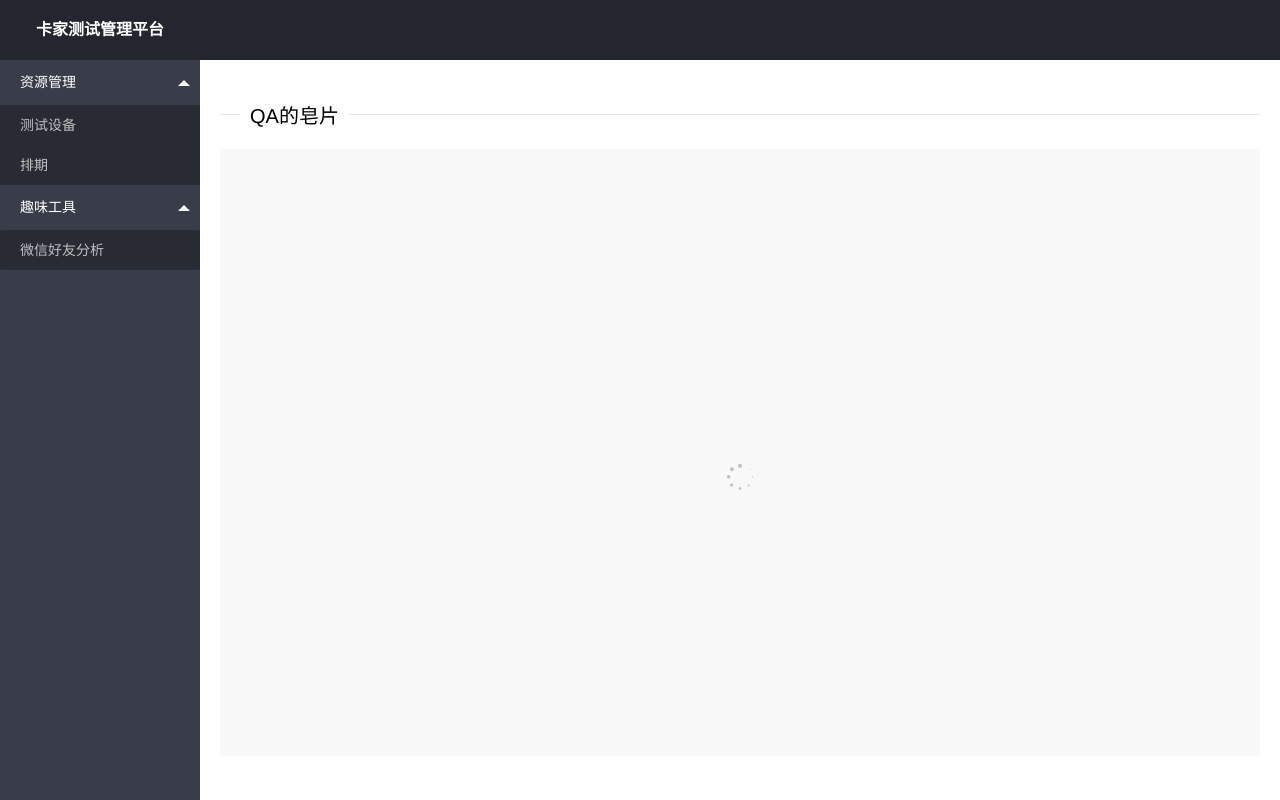
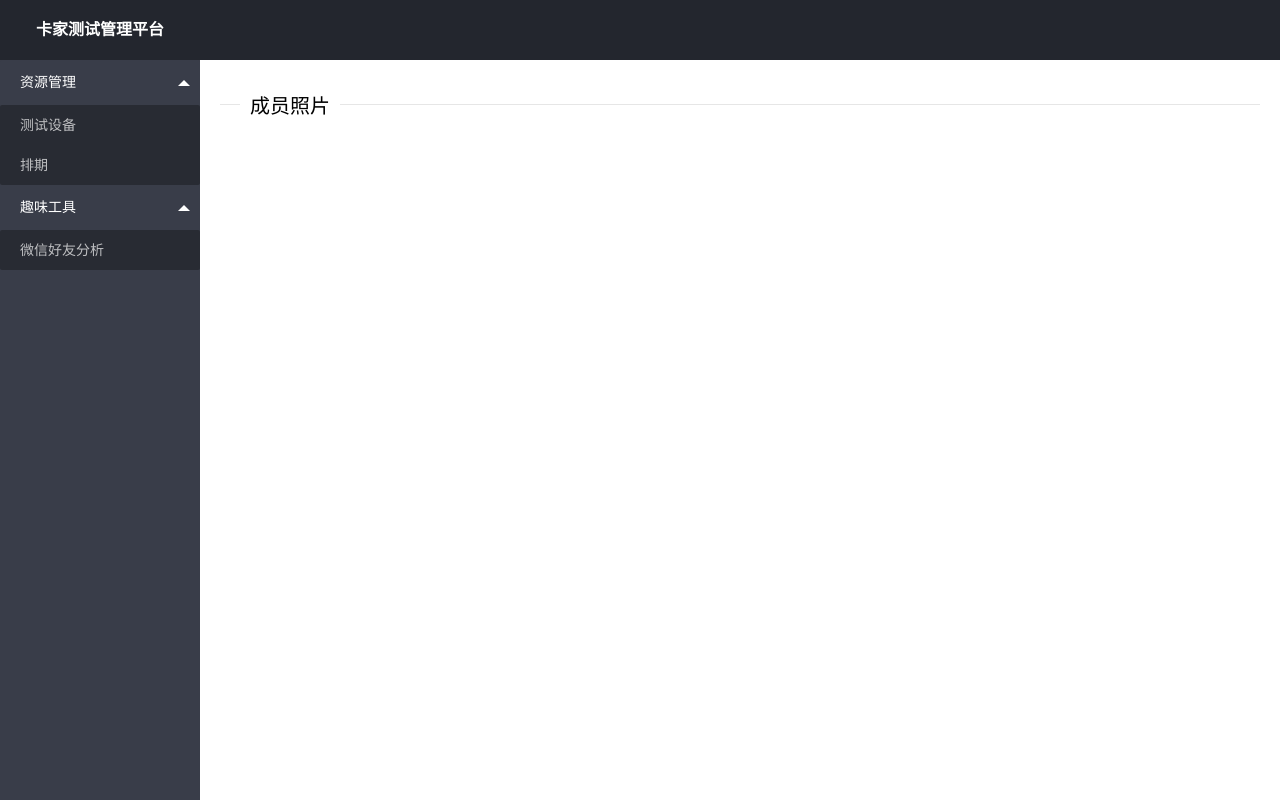
Before and after one commit to truckhome-test-dev/tk-test-platform, a Flask app: page / in a window 1280 px wide. Run offline with Flask 2, Linux system fonts and the light colour scheme.

Commit message:
fix css of index.html

```diff
--- a/templates/index.html
+++ b/templates/index.html
@@ -7,17 +7,17 @@
 {% endblock left %}
 {% block right %}
 	{{ super() }}
-	{% set name = 'QA的皂片' %}
-	<fieldset class="layui-elem-field layui-field-title" style="margin-top: 20px;">
+	{% set name = '成员照片' %}
+	<fieldset class="layui-elem-field layui-field-title" style="margin-top: 10px;">
 		<legend>{{name}}</legend>
 	</fieldset>
 	<!-- 页面私有部分 -->
-	<div class="layui-carousel" id="test10" style=" display: block; width: 100%; height: 100%; background-size: auto 350px">
+	<div style="margin:50px auto 0" class="layui-carousel" id="test10">
 		<div carousel-item="" >
-			<div><img src="/static/pic/.jpg"></div>
-			<div><img src="/static/pic/.jpg"></div>
-			<div><img src="/static/pic/.jpg"></div>
-			<div><img src="/static/pic/.png"></div>
+			<div><img style=" display: block; width: 100%; height: 100%;object-fit: contain;" src="/static/pic/xiaoyu.jpg"></div>
+			<div><img style=" display: block; width: 100%; height: 100%;object-fit: contain;"src="/static/pic/xingmeng.jpg"></div>
+			<div><img style=" display: block; width: 100%; height: 100%;object-fit: contain;"src="/static/pic/leilei.jpg"></div>
+			<div><img style=" display: block; width: 100%; height: 100%;object-fit: contain;" src="/static/pic/enqi.png"></div>
 		</div>
 	</div>
 	<script>
@@ -27,9 +27,9 @@
 
 			carousel.render({
 				elem: '#test10'
-				,width: '100%'
-				,height: '100%'
-			,interval: 10
+				,width: '80%'
+				,height: '80%'
+			,interval: 10000
 			});
 		});
 	</script>
```
